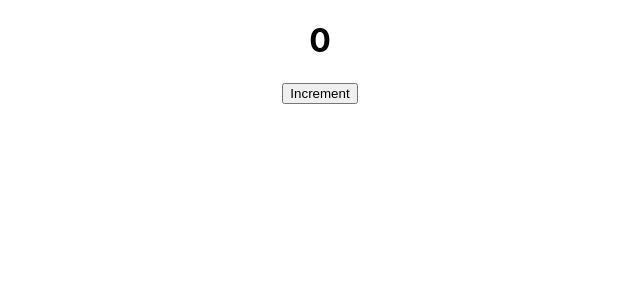
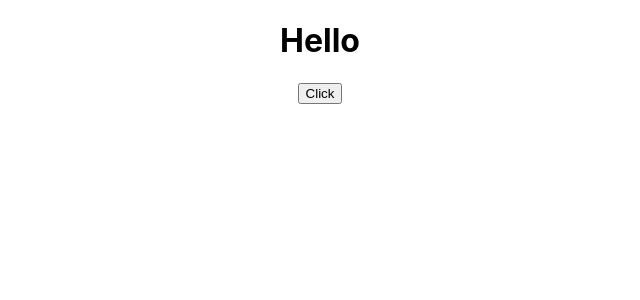
Before and after one commit to kakarot96/hello-world, a React (Create React App) app: page / in a window 1280 px wide. Shown: the top 300 px of the page, without its empty margins (320-960 px from the left). Built offline with nearby package versions, Linux system fonts and the light colour scheme.

Commit message:
EventBind method 1

```diff
--- a/src/App.js
+++ b/src/App.js
@@ -5,12 +5,14 @@ import Greet from './Components/Greet'
 import Welcome from './Components/Welcome'
 import Message from './Components/Message'
 import Counter from './Components/Counter'
+import EventBind from './Components/EventBind';
 
 function App() {
   return (
     <div className="App">
+      <EventBind/>
       {/* <Message/> */}
-      <Counter/>
+      {/* <Counter/> */}
       {/* <Greet/>
       <Welcome/> */}
     </div>
--- /dev/null
+++ b/src/Components/EventBind.js
@@ -0,0 +1,28 @@
+import React, { Component } from 'react'
+
+ class EventBind extends Component {
+
+    constructor(props) {
+        super(props)
+
+        this.state = {
+            message : "Hello"
+        }
+        this.clickHandler = this.clickHandler.bind(this);
+    }
+    clickHandler(){
+        this.setState({
+            message: "GoodBye!"
+        });
+    }
+    render() {
+        return (
+            <div>
+                <h1>{this.state.message}</h1>
+                <button onClick = {this.clickHandler}>Click</button>
+            </div>
+        )
+    }
+}
+
+export default EventBind
```
